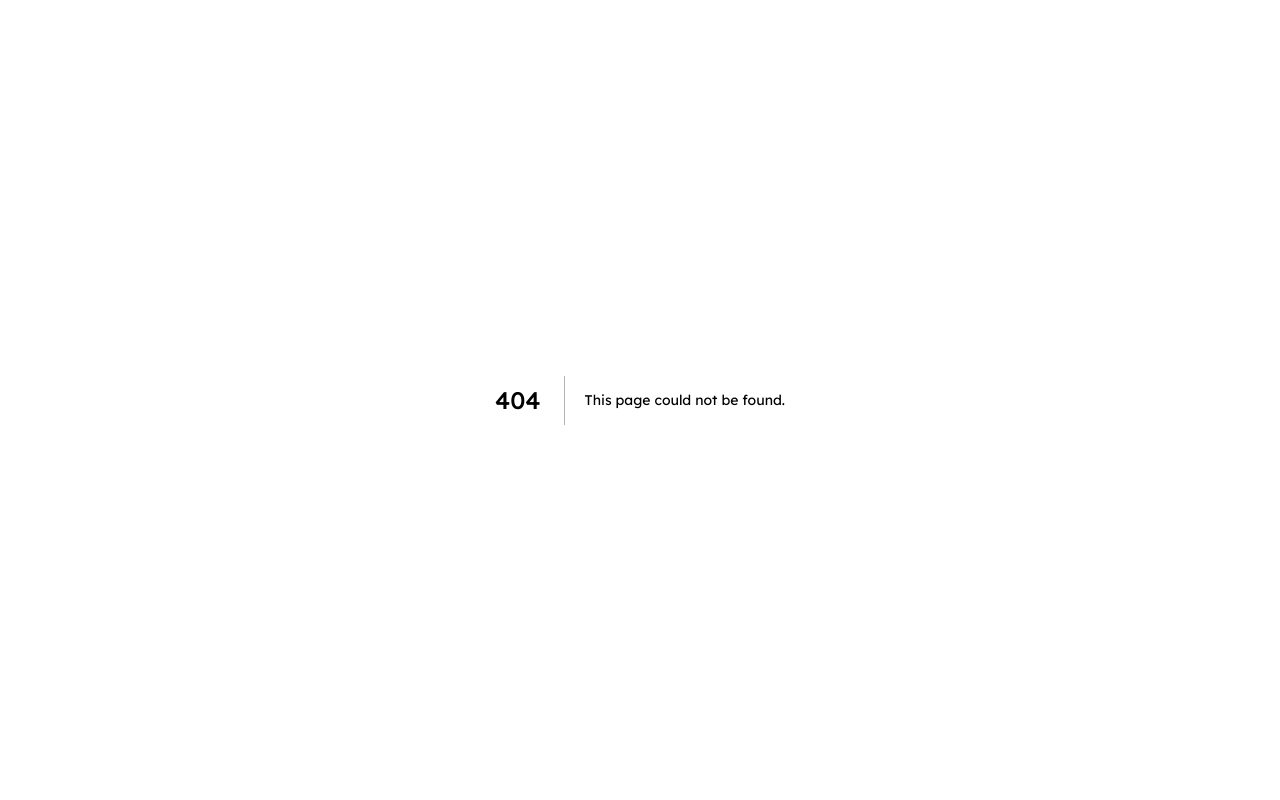
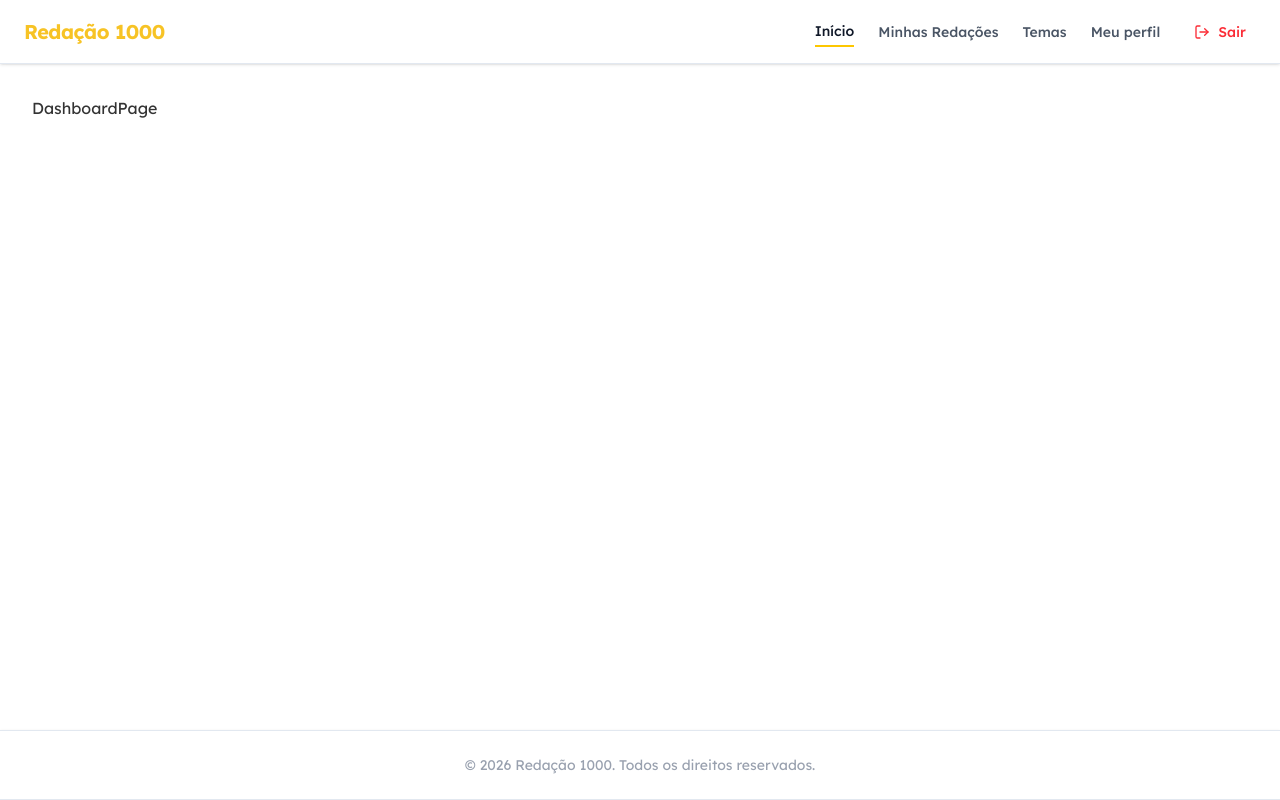
Before and after one commit to fernandoentratice/sistema-redacao, a Next.js app in the folder apps/students/: page /dashboard in a window 1280 px wide. Before the commit this address had no page. Built offline with nearby package versions, Linux system fonts and the light colour scheme; no server answers.

Commit message:
feat(ui, students): refactor layouts and implement shared navigation with active state

```diff
--- /dev/null
+++ b/apps/students/app/(app)/dashboard/page.tsx
@@ -0,0 +1,5 @@
+export default function DashboardPage() {
+  return (
+    <div>DashboardPage</div>
+  )
+}
--- /dev/null
+++ b/apps/students/app/(app)/layout.tsx
@@ -0,0 +1,49 @@
+"use client";
+
+import { createClient } from "@/lib/supabase";
+import { useRouter, usePathname } from "next/navigation";
+import { Header } from "@repo/ui/components/header";
+import { Footer } from "@repo/ui/components/footer";
+
+export default function AppLayout({
+  children,
+}: {
+  children: React.ReactNode;
+}) {
+  const router = useRouter();
+  const pathname = usePathname();
+  const supabase = createClient();
+
+  const navItems = [
+    { label: "Início", href: "/dashboard" },
+    { label: "Minhas Redações", href: "/redacoes" },
+    { label: "Temas", href: "/temas" },
+    { label: "Meu perfil", href: "/perfil" },
+  ];
+
+  const handleLogout = async () => {
+    await supabase.auth.signOut();
+    router.push("/login");
+    router.refresh();
+  };
+
+  return (
+    <div className="min-h-screen flex flex-col">
+
+      <Header
+        logoText="Redação 1000"
+        items={navItems}
+        onLogout={handleLogout}
+        activePath={pathname}
+      />
+
+      <main className="flex-1 w-full max-w-7xl mx-auto p-6 md:p-8">
+        {children}
+      </main>
+
+      <Footer />
+
+
+    </div>
+  );
+}
--- a/apps/students/package.json
+++ b/apps/students/package.json
@@ -15,6 +15,7 @@
     "@supabase/ssr": "^0.8.0",
     "@supabase/supabase-js": "^2.93.3",
     "@tanstack/react-query": "^5.90.20",
+    "lucide-react": "^0.563.0",
     "next": "16.0.10",
     "react": "^19.2.0",
     "react-dom": "^19.1.0"
--- /dev/null
+++ b/packages/ui/src/components/footer.tsx
@@ -0,0 +1,11 @@
+export function Footer() {
+  const currentYear = new Date().getFullYear();
+
+  return (
+    <footer className="border-t py-6 mt-auto border-b border-solid border-slate-200 backdrop-blur-md bg-white/80 shadow-sm w-full">
+      <div className="container mx-auto px-6 text-center text-sm text-gray-400">
+        <p>© {currentYear} Redação 1000. Todos os direitos reservados.</p>
+      </div>
+    </footer>
+  );
+}
--- /dev/null
+++ b/packages/ui/src/components/header.tsx
@@ -0,0 +1,65 @@
+"use client";
+
+import { LogOut } from "lucide-react";
+import { Button } from "./button";
+
+interface NavItem {
+  label: string;
+  href: string;
+}
+
+interface HeaderProps {
+  logoText?: string;
+  items: NavItem[];
+  onLogout: () => void;
+  activePath?: string;
+}
+
+export function Header({
+  logoText = "Redação 1000",
+  items,
+  activePath = '',
+  onLogout,
+}: HeaderProps) {
+  return (
+    <header className="sticky top-0 z-50 w-full border-b border-solid border-slate-200 bg-white/80 backdrop-blur-md px-6 h-16 flex items-center justify-between shadow-sm">
+      <span className="font-bold text-xl text-primary tracking-tight">
+        {logoText}
+      </span>
+
+      <div className="flex items-center gap-6">
+        {/* Menu Desktop */}
+        <nav className="hidden md:flex items-center gap-6 text-sm font-medium">
+          {items.map((item) => {
+            const isActive = activePath === item.href;
+            return (
+              <a
+                key={item.href}
+                href={item.href}
+                className={`
+                  transition-all duration-200 py-1
+                  ${isActive
+                    ? "text-gray-900 border-b-2 border-yellow-400"
+                    : "text-gray-600 hover:text-primary"
+                  }
+                `}
+              >
+                {item.label}
+              </a>
+            );
+          })}
+        </nav>
+
+        <Button
+          variant="ghost"
+          size="sm"
+          onClick={onLogout}
+          className="text-red-500 hover:text-red-700 hover:bg-red-50 gap-2"
+        >
+          <LogOut className="w-4 h-4" />
+          Sair
+        </Button>
+      </div>
+    </header>
+  );
+}
```
Also changed, not shown: apps/students/app/(public)/login/page.tsx (renamed from apps/students/app/login/page.tsx), apps/students/app/(public)/signup/page.tsx (renamed from apps/students/app/signup/page.tsx), 1 other file (tests, documents, lock files or other folders).
